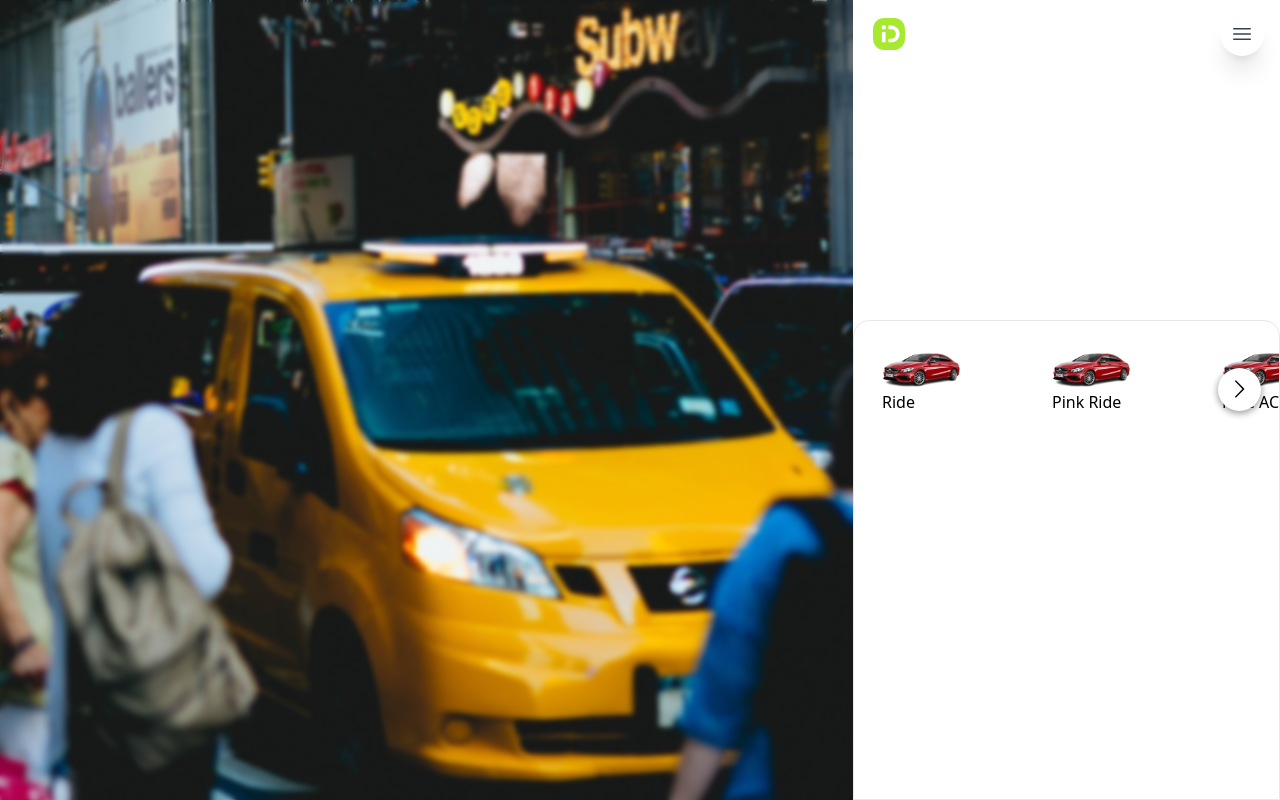
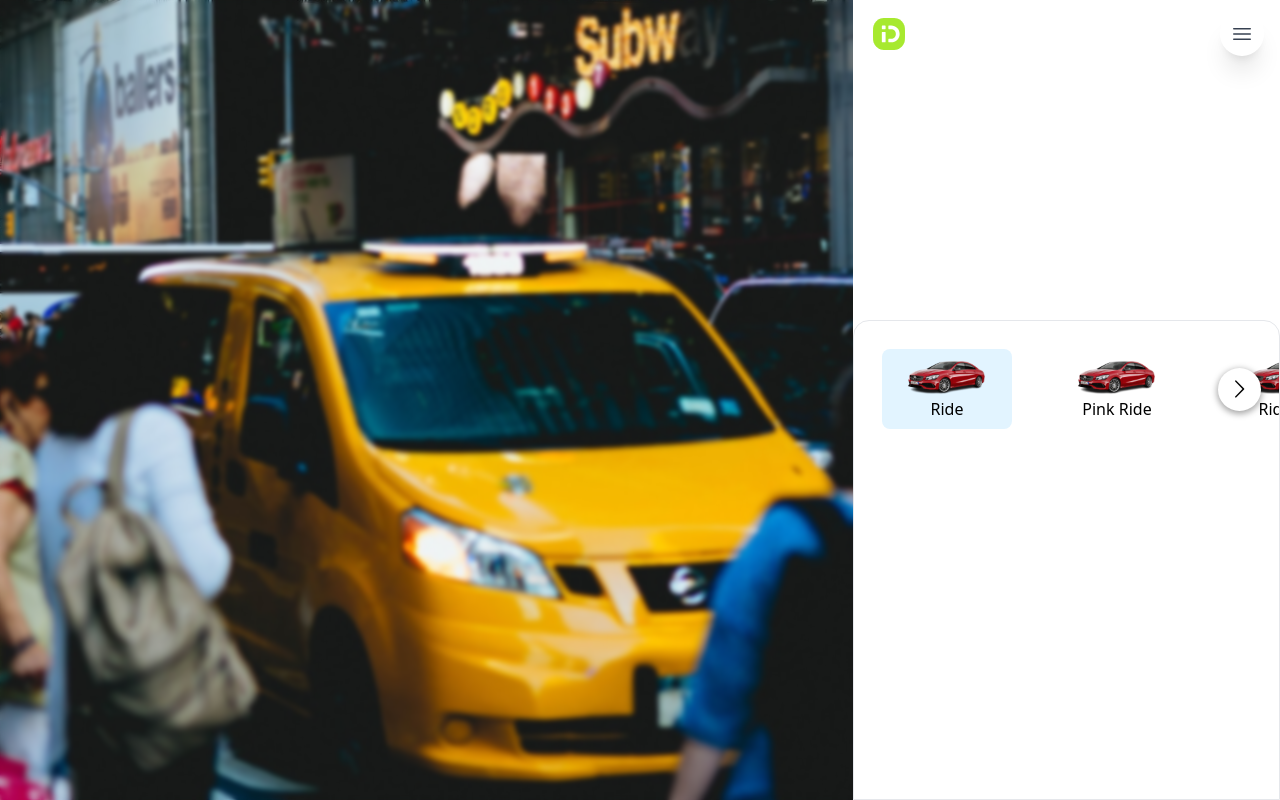
Before and after one commit to hs-07/incode_frontend, a Next.js app: page / in a window 1280 px wide. Built offline with nearby package versions, Linux system fonts and the light colour scheme.

Commit message:
Carosel fixing

```diff
--- a/src/components/common/imageSlider/index.tsx
+++ b/src/components/common/imageSlider/index.tsx
@@ -1,4 +1,4 @@
-import React from "react";
+import React, { useState } from "react";
 import Carousel from "react-multi-carousel";
 import "react-multi-carousel/lib/styles.css";
 import { Card } from "@/components/helpers";
@@ -22,13 +22,43 @@ const responsive = {
 };
 
 const imageCards = [
-{id: '1', url: "/assets/icons/car.png", label: "Ride", className: ""},
-{id: '2', url: "/assets/icons/car.png", label: "Pink Ride", className: ""},
-{id: '3', url: "/assets/icons/car.png", label: "Ride AC", className: ""},
-{id: '4', url: "/assets/icons/car.png", label: "Auto", className: ""},
-]
+  {
+    id: "1",
+    url: "/assets/icons/car.png",
+    label: "Ride",
+    className: "bg-[#E2F4FF]",
+    cardName: "car",
+  },
+  {
+    id: "2",
+    url: "/assets/icons/car.png",
+    label: "Pink Ride",
+    className: "bg-[#FFE2F5]",
+    cardName: "pinkCar",
+  },
+  {
+    id: "3",
+    url: "/assets/icons/car.png",
+    label: "Ride AC",
+    className: "bg-[#E2F4FF]",
+    cardName: "acCar",
+  },
+  {
+    id: "4",
+    url: "/assets/icons/car.png",
+    label: "Auto",
+    className: "bg-[#E2F4FF]",
+    cardName: "auto",
+  },
+];
 
 const Index: React.FC = () => {
+  const [activeCard, setActiveCard] = useState("car");
+
+  const handleTabClick = (cardName: string) => {
+    setActiveCard(cardName);
+  };
+
   return (
     <Carousel
       swipeable={false}
@@ -48,7 +78,18 @@ const Index: React.FC = () => {
       itemClass="carousel-item-padding-10-px"
     >
       {imageCards.map((card) => (
-        <Card id={card.id} className={card.className} label={card.label} url={card.url}/>
+        <button onClick={() => handleTabClick(card.cardName)}  className="w-full">
+        <Card
+          id={card.id}
+          className={
+            activeCard === card.cardName
+              ? `${card.className} active`
+              : ""
+          }
+          label={card.label}
+          url={card.url}
+        />
+        </button>
       ))}
     </Carousel>
   );
--- a/src/components/helpers/card/index.tsx
+++ b/src/components/helpers/card/index.tsx
@@ -1,15 +1,15 @@
 import React from 'react'
 
 interface CardProps {
-className : string,
+className ?: string,
 url : string,
 label : string,
-id : string
+id : string,
 };
 
 const index: React.FC <CardProps> = ({className, url, label, id}) => {
   return (
-    <div className={`${className} flex flex-col items-start h-20 w-20 cursor-pointer`} key={id}>
+    <div className={`${className} z-10 flex flex-col items-center h-20 w-full rounded-lg justify-center cursor-pointer`} key={id}>
         <img src={url} alt="" className='w-20'/>
         <label >{label}</label>
     </div>
--- a/src/styles/globals.css
+++ b/src/styles/globals.css
@@ -38,6 +38,7 @@ body {
 .react-multi-carousel-item{
   width: 170px !important;
   padding: 20px !important;
+  border-radius: 10px 20px !important;
 }
 .react-multi-carousel-track {
   list-style: none;
```
